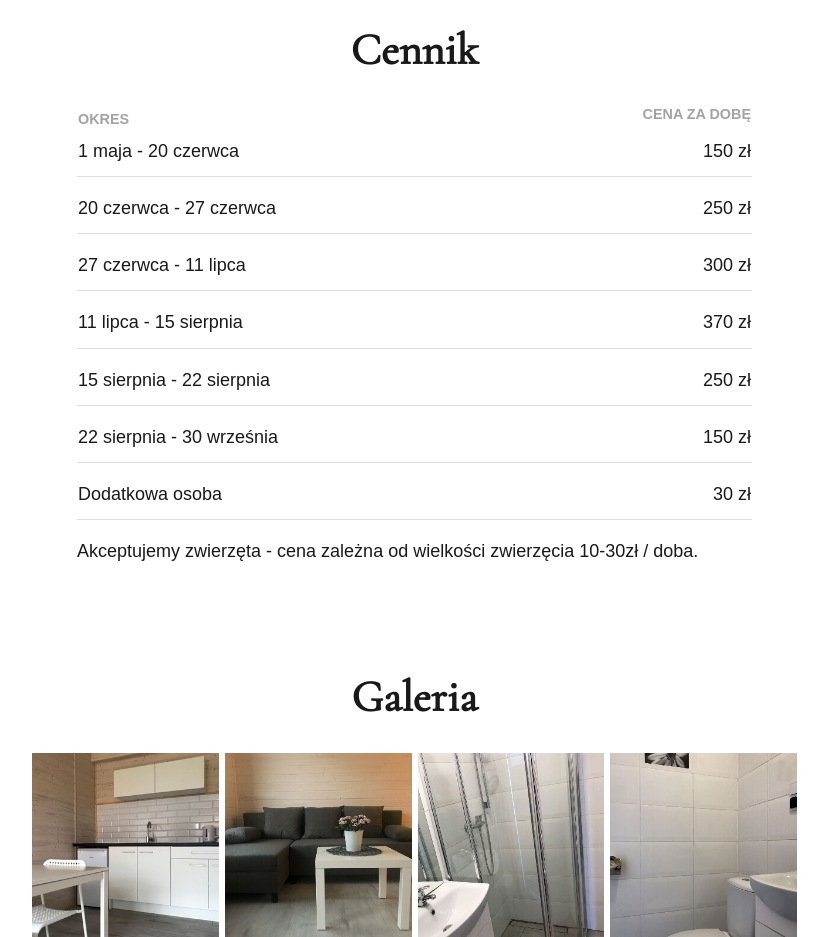
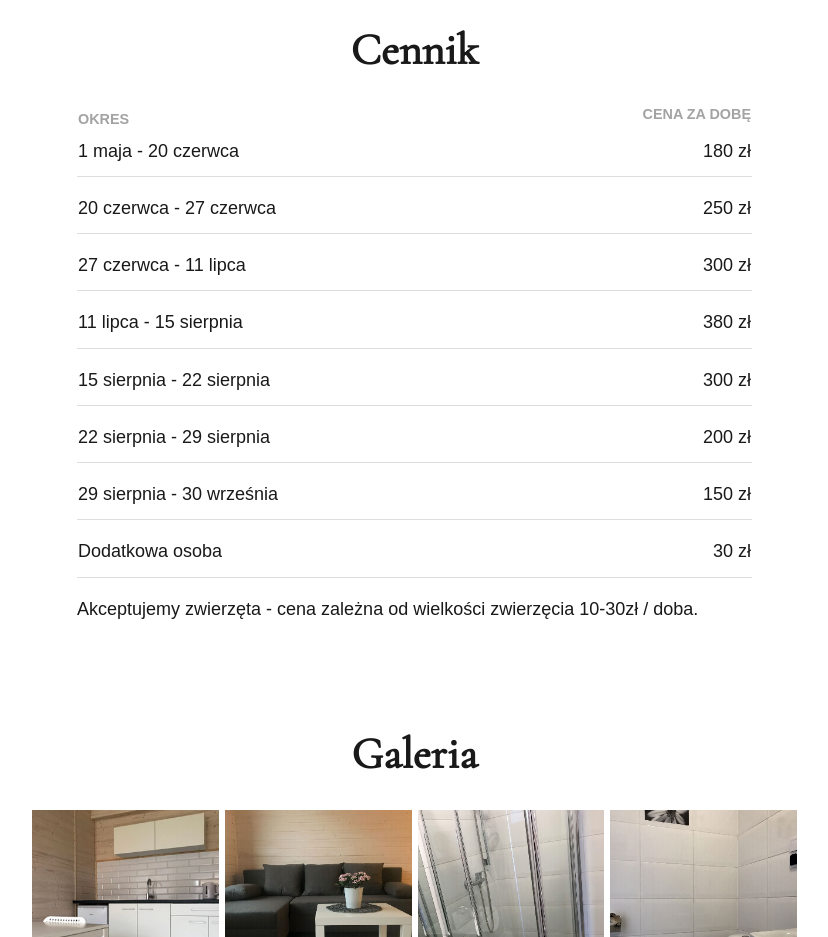
Before and after one commit to ppozniak/black-sarbinowo, a website: page app/index.html in a window 1280 px wide. Shown: the part 2720-3657 px from the top of the page, without its empty margins (338-1166 px from the left). Drawn offline with nearby package versions, Linux system fonts and the light colour scheme; files that its build step writes are made by us from their sources; a web font is replaced by a local one.

Commit message:
Change prices and price cell size

```diff
--- a/app/index.html
+++ b/app/index.html
@@ -426,7 +426,7 @@
               <tbody>
                 <tr>
                   <td class="season-cell">1 maja - 20 czerwca</td>
-                  <td class="price-cell">150 zł</td>
+                  <td class="price-cell">180 zł</td>
                 </tr>
                 <tr>
                   <td class="season-cell">20 czerwca - 27 czerwca</td>
@@ -438,14 +438,18 @@
                 </tr>
                 <tr>
                   <td class="season-cell">11 lipca - 15 sierpnia</td>
-                  <td class="price-cell">370 zł</td>
+                  <td class="price-cell">380 zł</td>
                 </tr>
                 <tr>
                   <td class="season-cell">15 sierpnia - 22 sierpnia</td>
-                  <td class="price-cell">250 zł</td>
+                  <td class="price-cell">300 zł</td>
                 </tr>
                 <tr>
-                  <td class="season-cell">22 sierpnia - 30 września</td>
+                  <td class="season-cell">22 sierpnia - 29 sierpnia</td>
+                  <td class="price-cell">200 zł</td>
+                  </tr>
+                  <tr>
+                    <td class="season-cell">29 sierpnia - 30 września</td>
                   <td class="price-cell">150 zł</td>
                 </tr>
                 <tr>
--- a/app/styles/_pricing.scss
+++ b/app/styles/_pricing.scss
@@ -48,6 +48,7 @@
 
 .price-cell {
   text-align: right;
+  width: 25%;
 }
 
 .toc {
```
